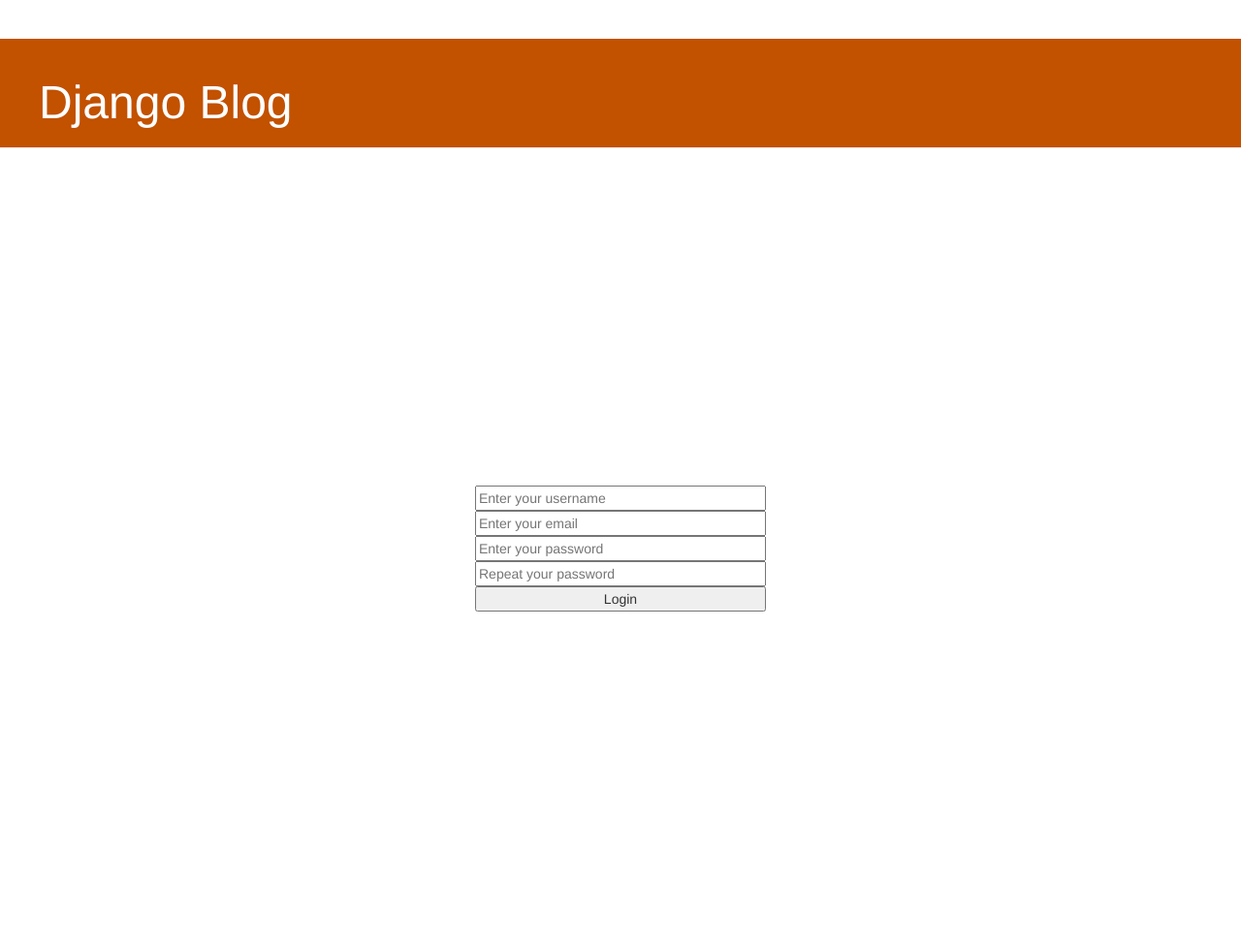
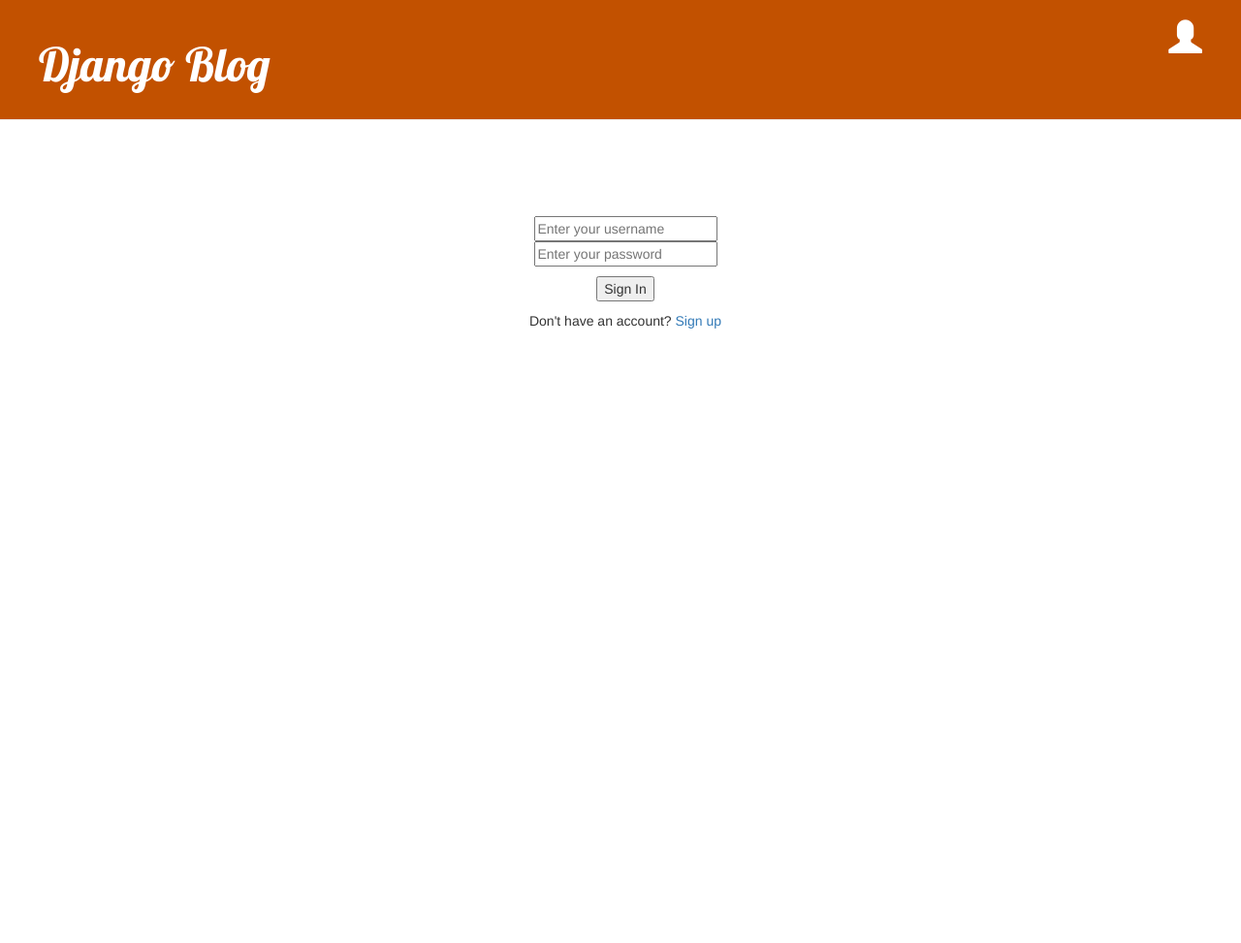
Before and after one commit to Pikei/django-karol, a Django app: page /signIn in a window 1280 px wide; the page is wider, and only the part inside the window is pictured. Shown: that part at 97% size. After the commit the page ends 339 px from the top of that part, so only its background shows below. Run offline with Django 3.2, Linux system fonts and the light colour scheme; some libraries are stand-ins or nearby versions.

Commit message:
attempt to create working login system - failed (response is none)

```diff
--- a/blog/static/css/blog.css
+++ b/blog/static/css/blog.css
@@ -1,3 +1,7 @@
+body {
+    overflow: hidden;
+}
+
 .page-header {
     background-color: #C25100;
     margin-top: 0;
@@ -44,3 +48,22 @@
 .post h2 a, .post h1 a:visited {
     color: #000000;
 }
+
+.login-wrapper{
+    width: 100vw;
+    height: 300px;
+    display: flex;
+    align-items: center;
+    justify-content: center;
+    p, button{
+        margin-top: 10px;
+    }
+    .login-form{
+        display: flex;
+        flex-direction: column;
+        align-items: center;
+        justify-content: center;
+        margin-right: 100px;
+        width: 20%;
+    }
+}
--- a/blog/static/css/login.css
+++ /dev/null
@@ -1,38 +0,0 @@
-.page-header {
-    background-color: #C25100;
-    margin-top: 0;
-    padding: 20px 20px 20px 40px;
-}
-
-.page-header h1, .page-header h1 a, .page-header h1 a:visited, .page-header h1 a:active {
-    color: #ffffff;
-    font-size: 36pt;
-    text-decoration: none;
-}
-
-h1, h2, h3, h4 {
-    font-family: 'Lobster', cursive;
-}
-
-.top-menu, .top-menu:hover, .top-menu:visited {
-    color: #ffffff;
-    float: right;
-    font-size: 26pt;
-    margin-right: 20px;
-}
-
-.login-wrapper {
-    width: 100%;
-    height: 100%;
-    display: flex;
-    align-items: center;
-    flex-direction: column;
-    justify-content: center;
-}
-
-.login-form {
-    width: 300px;
-    input {
-        width: 100%;
-    }
-}
--- a/blog/templates/blog/signIn.html
+++ b/blog/templates/blog/signIn.html
@@ -1,25 +1,13 @@
-{% load static %}
-<head>
-    <link rel="stylesheet" href="{% static 'css/login.css' %}">
-    <link rel="stylesheet" href="//maxcdn.bootstrapcdn.com/bootstrap/3.2.0/css/bootstrap.min.css">
-    <link rel="stylesheet" href="//maxcdn.bootstrapcdn.com/bootstrap/3.2.0/css/bootstrap-theme.min.css">
-    <link href="//fonts.googleapis.com/css?family=Lobster&subset=latin,latin-ext" rel="stylesheet" type="text/css">
-</head>
-<body>
-<div class="page-header">
-    {% if user.is_authenticated %}
-        <a href="{% url 'post_new' %}" class="top-menu"><span class="glyphicon glyphicon-plus"></span></a>
-        <a href="{% url 'login' %}" class="top-menu"><span class="glyphicon glyphicon-user"></span></a>
-    {% endif %}
-    <h1><a href="/">Django Blog</a></h1>
-</div>
-<div class="login-wrapper">
-    <form class="login-form" method="POST">{% csrf_token %}
-        <input id="username" type="text" placeholder="Enter your username">
-        <input id="email" type="text" placeholder="Enter your email">
-        <input id="password" type="password" placeholder="Enter your password">
-        <input id="repeat password" type="password" placeholder="Repeat your password">
-        <input id="submit" type="submit" value="Login">
-    </form>
-</div>
-</body>
+{% extends 'blog/base.html' %}
+
+{% block content %}
+    <div class="login-wrapper">
+        <form class="login-form" method="POST" action="signIn">
+            {% csrf_token %}
+            <input id="username" type="text" placeholder="Enter your username">
+            <input id="password" type="password" placeholder="Enter your password">
+            <button id="submit" type="submit">Sign In</button>
+            <p>Don't have an account? <a href="{% url 'signUp' %}">Sign up</a></p>
+        </form>
+    </div>
+{% endblock %}
--- a/blog/views.py
+++ b/blog/views.py
@@ -49,11 +49,13 @@
 
 def signUp(request):
     User = get_user_model()
+    print(request.POST.get('username'))
     if request.user.is_authenticated:
-        return render(request=request, template_name="home.html")
+        return render(request, 'blog/post_list.html')
 
     if request.method == 'POST':
         username = request.POST.get('username', '')
+        # print(username)
         email = request.POST.get('email', '')
         password = request.POST.get('password1', '')
         dob = request.POST.get('dob', '')
@@ -70,6 +72,7 @@
 
 
 def signIn(request):
+    print(request.POST)
     if request.method == 'POST':
         username = request.POST.get("username")
         password = request.POST.get("password")
```
Also changed, not shown: blog/templates/blog/login.html (deleted, +0 -25 lines), blog/templates/blog/signUp.html (+14 -0 lines).
